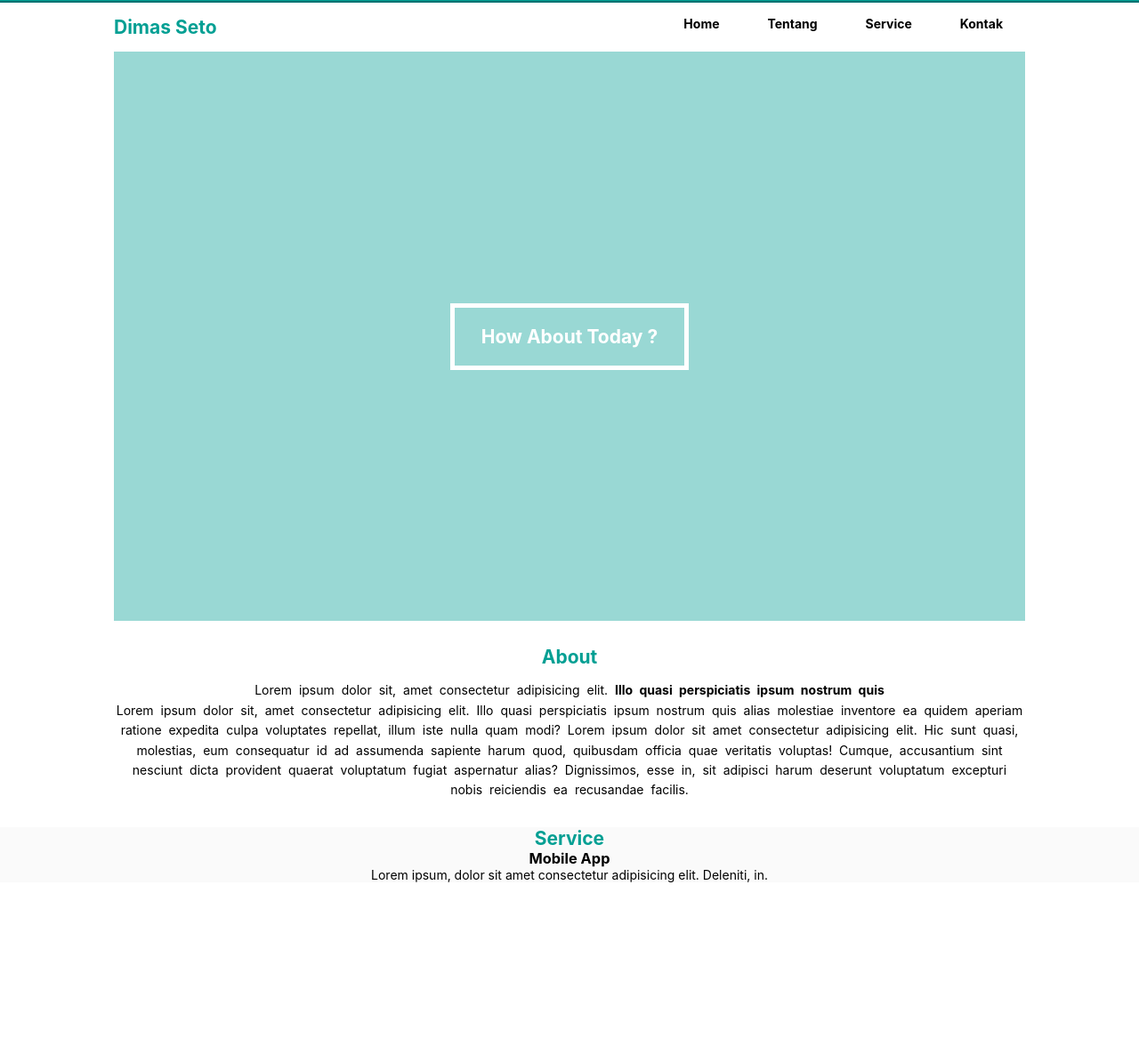
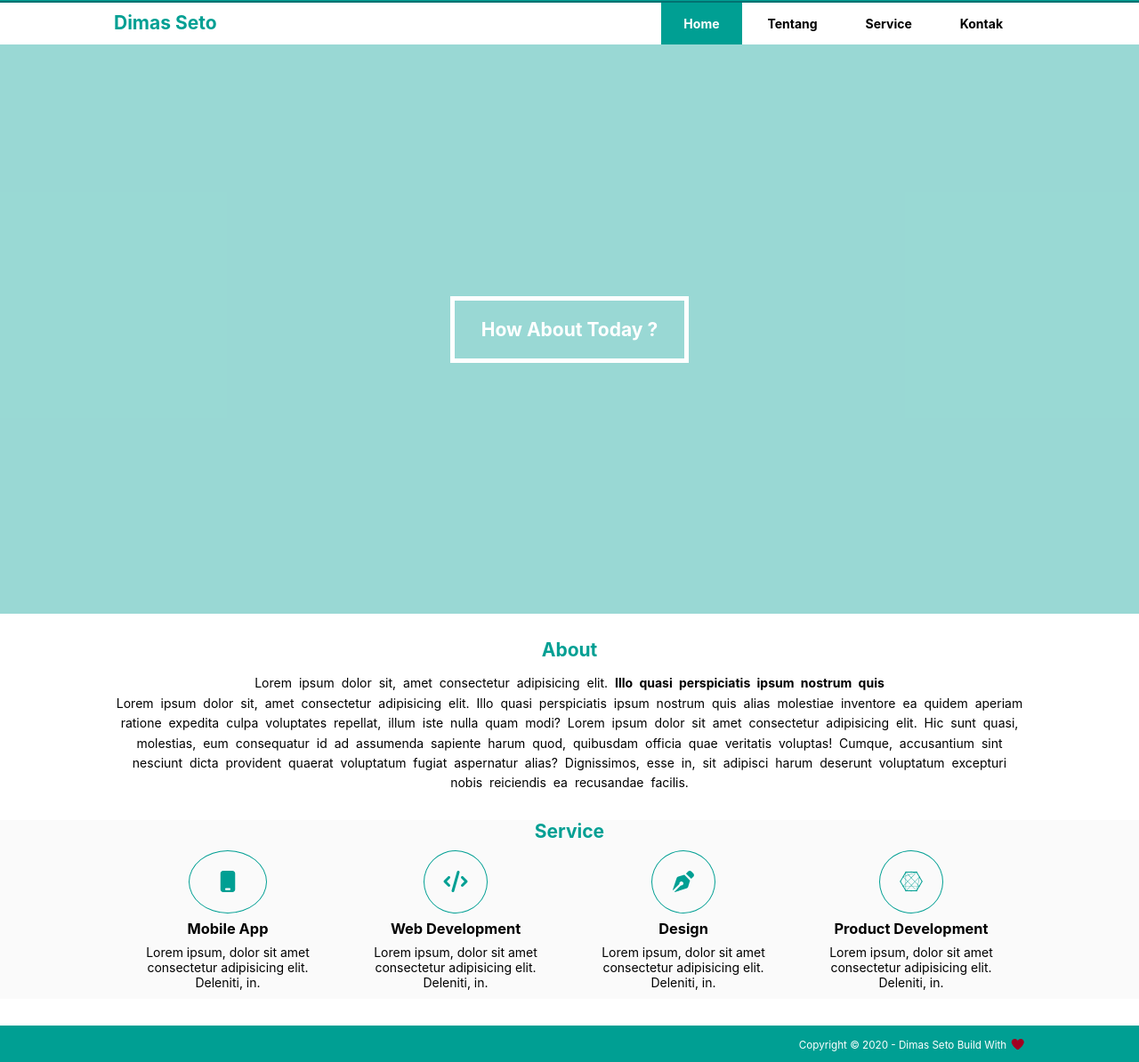
Before and after one commit to Shironim/Web-Company-Profile, a plain HTML site: page index.html in a window 1280 px wide. Shown: the part 39-1233 px from the top of the page at 89% size. Before the commit the page ends 1061 px from the top, so only its background shows below. Drawn offline with Linux system fonts and the light colour scheme.

Commit message:
Section service + footer

```diff
--- a/css/style.css
+++ b/css/style.css
@@ -25,7 +25,7 @@ body{
 }
 nav .judul{
   float: left;
-  padding: 15px 0;
+  padding: 10px 0;
   color: #009F93;
 }
 nav .navigasi{
@@ -51,6 +51,10 @@ nav .navigasi li a:hover{
   background-color: #009F93;
   color: #fff;
   transition: ease-in-out .2s;
+}
+.active{
+  background-color: #009F93;
+  color: #fff !important;
 }
 .clearfix{
   clear: both;
@@ -105,3 +109,41 @@ section{
   /* background-color: #fafafa; */
   color: #009F93;
 }
+.service .box-outer{
+  display: flex;
+  justify-content: space-between;
+}
+.service .box-outer .box .icon span{
+  color: #009F93;
+  font-size: 24px;
+  padding: 20px;
+  border: 1px solid #009F93;
+  border-radius: 50%;
+}
+.service .box-outer .box:first-child .icon span{
+
+  padding: 20px 28px;
+  border: 1px solid #009F93;
+  border-radius: 50%;
+}
+.box-outer .box .icon{
+  padding: 20px;
+  /* border: 1px solid #009F93; */
+  margin-bottom: 8px;
+}
+.box-outer .box .judul{
+  /* padding: 20px; */
+  /* border: 1px solid #009F93; */
+  margin-bottom: 8px;
+}
+.box-outer .box{
+  width: 25%;
+  padding: 10px;
+  /* border: 1px solid #009F93; */
+}
+footer{
+  background-color: #009F93;
+  color: #fff;
+  text-align: right;
+  padding: 12px 0;
+}
--- a/index.html
+++ b/index.html
@@ -28,7 +28,7 @@
           <base href="index.html">Dimas Seto</base>
         </h1>
         <ul class="navigasi">
-          <li><a href="">Home</a></li>
+          <li><a class="active" href="">Home</a></li>
           <li><a href="">Tentang</a></li>
           <li><a href="">Service</a></li>
           <li><a href="">Kontak</a></li>
@@ -39,10 +39,8 @@
   </header>
   <main>
     <section>
-      <div class="container">
-        <div class="banner">
-          <h2 class="judul">How About Today ?</h2>
-        </div>
+      <div class="banner">
+        <h2 class="judul">How About Today ?</h2>
       </div>
     </section>
     <section class="about">
@@ -64,14 +62,35 @@
         <h2>Service</h2>
         <div class="box-outer">
           <div class="box">
-            <div class="icon"></div>
+            <div class="icon"><span><i class="fas fa-mobile"></i></span></div>
             <h3 class="judul">Mobile App</h3>
+            <p>Lorem ipsum, dolor sit amet consectetur adipisicing elit. Deleniti, in.</p>
+          </div>
+          <div class="box">
+            <div class="icon"><span><i class="fas fa-code"></i></span></div>
+            <h3 class="judul">Web Development</h3>
+            <p>Lorem ipsum, dolor sit amet consectetur adipisicing elit. Deleniti, in.</p>
+          </div>
+          <div class="box">
+            <div class="icon"><span><i class="fas fa-pen-nib"></i></span></div>
+            <h3 class="judul">Design</h3>
+            <p>Lorem ipsum, dolor sit amet consectetur adipisicing elit. Deleniti, in.</p>
+          </div>
+          <div class="box">
+            <div class="icon"><span><i class="fab fa-connectdevelop"></i></span></div>
+            <h3 class="judul">Product Development</h3>
             <p>Lorem ipsum, dolor sit amet consectetur adipisicing elit. Deleniti, in.</p>
           </div>
         </div>
       </div>
     </section>
   </main>
+  <footer>
+    <div class="container">
+      <small>Copyright &copy; 2020 - Dimas Seto Build With <span style="font-size: 14px;color: #A20021;"><i
+            class="fas fa-heart"></i></span></small>
+    </div>
+  </footer>
   <script src="icon/js/all.min.js"></script>
 </body>
 
```
